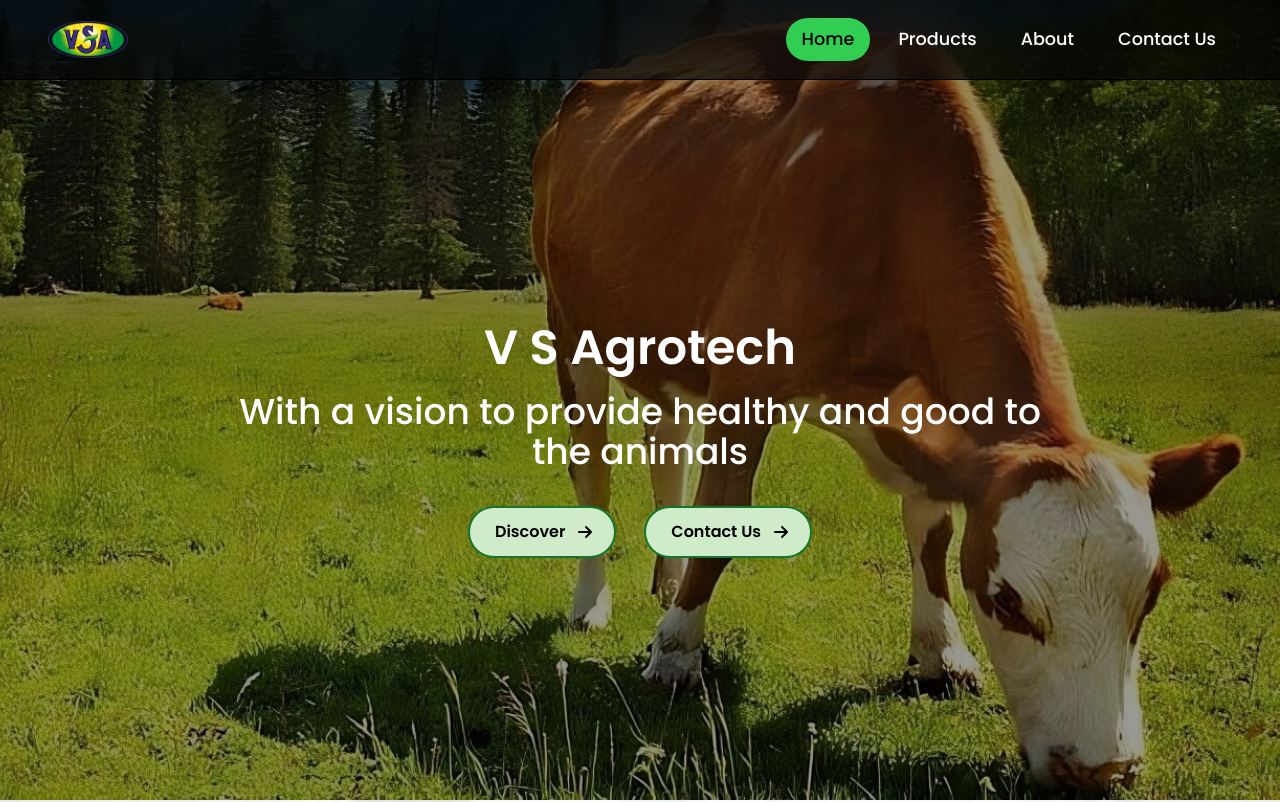
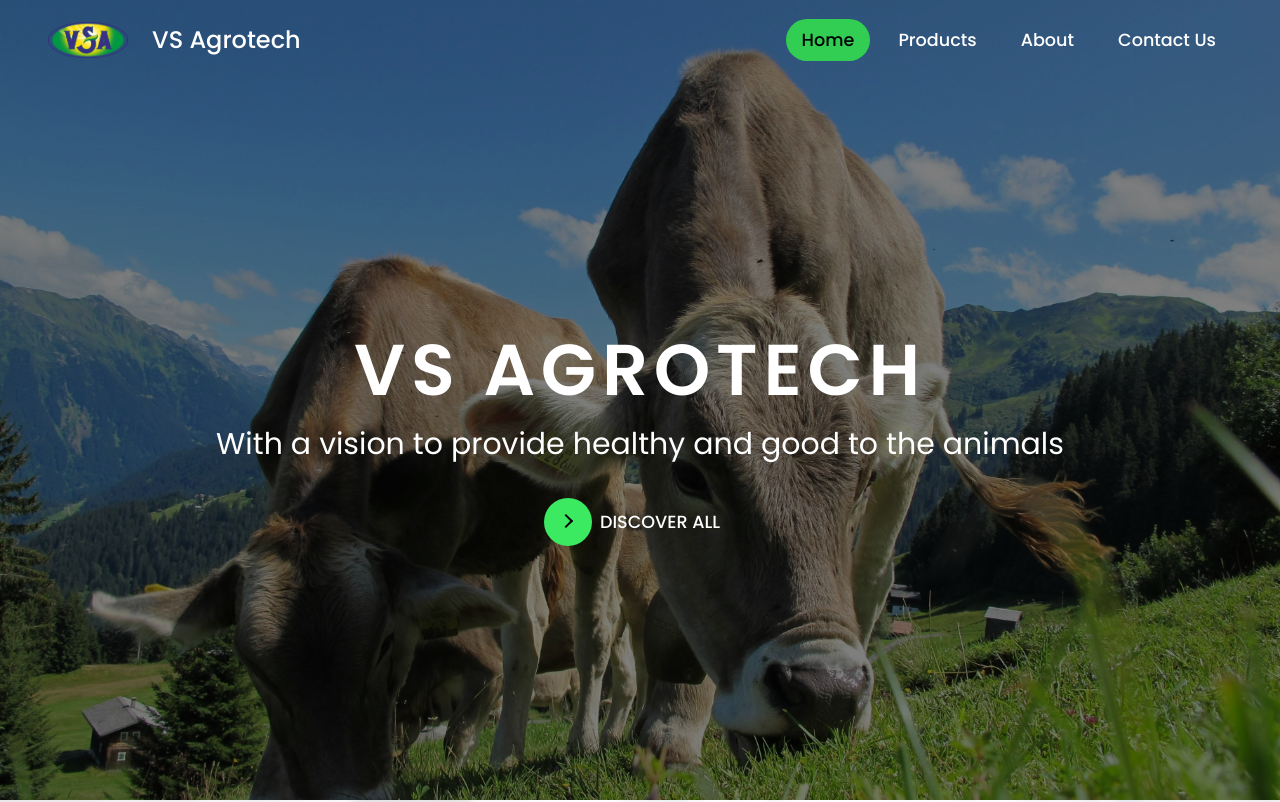
Before and after one commit to kumarpritam1468/vs-agro-tech, a Next.js app: page / in a window 1280 px wide. Shown: the top 802 px of the page. Built offline with nearby package versions, Linux system fonts and the light colour scheme.

Commit message:
update hero section

```diff
--- a/app/components/Navbar.jsx
+++ b/app/components/Navbar.jsx
@@ -1,6 +1,6 @@
 'use client'
 
-import React, { useState } from 'react'
+import React, { useState, useEffect } from 'react'
 import { usePathname } from 'next/navigation';
 import Image from 'next/image';
 import { Squash as Hamburger } from 'hamburger-react'
@@ -9,12 +9,31 @@
   const pathname = usePathname();
 
   const [menuOpen, setMenuOpen] = useState(false);
+  const [scrolled, setScrolled] = useState(true);
+
+  useEffect(() => {
+    const handleScroll = () => {
+       if(pathname === '/'){
+        const isScrolled = window.scrollY > 100;
+        setScrolled(isScrolled);
+      } else {
+        setScrolled(true);
+      }
+    };
+
+    handleScroll();
+    document.addEventListener('scroll', handleScroll);
+    return () => {
+      document.removeEventListener('scroll', handleScroll);
+    };
+  }, []);
+
 
   return (
-    <nav className='fixed top-0 backdrop-blur-2xl bg-black/60 h-[10svh] w-full flex justify-between items-center px-12 max-md:px-6 z-50 border-b border-b-black'>
-      <div className="flex items-center gap-2">
+    <nav className={`fixed top-0 ${scrolled ? 'bg-black/60 backdrop-blur-md' : 'bg-transparent'} h-[10svh] w-full flex justify-between items-center px-12 max-md:px-6 z-50 transition-all duration-700 ease-in-out`}>
+      <div className="flex items-center gap-2 lg:gap-6">
         <Image src="/logo.png" alt="Logo" width={80} height={80} />
-        <h2 className=' font-medium md:hidden text-2xl text-white'> VS Agrotech</h2>
+        <h2 className=' font-medium text-2xl text-white'> VS Agrotech</h2>
       </div>
 
       <div className='navlinks flex gap-3 max-md:hidden'>
--- /dev/null
+++ b/app/components/Videos.jsx
@@ -0,0 +1,9 @@
+const Videos = () => {
+    return (
+        <section className="my-16 w-full flex justify-center items-center text-2xl text-black" >
+            Videos Section here if needed
+        </section>
+    )
+}
+
+export default Videos
--- /dev/null
+++ b/app/framer-configs/framerConfigs.js
@@ -0,0 +1,81 @@
+const slideRight = (delay) => {
+    return {
+        initial: {
+            x: '-10rem',
+            y: 0,
+            opacity: 0
+        },
+        animate: {
+            x: 0,
+            y: 0,
+            opacity: 1,
+            transition: {
+                type: 'spring',
+                duration: .75,
+                delay: delay
+            }
+        }
+    }
+}
+
+const slideLeft = (delay) => {
+    return {
+        initial: {
+            x: '10rem',
+            y: 0,
+            opacity: 0
+        },
+        animate: {
+            x: 0,
+            y: 0,
+            opacity: 1,
+            transition: {
+                type: 'spring',
+                duration: .75,
+                delay: delay
+            }
+        }
+    }
+}
+
+const slideDown = (delay) => {
+    return {
+        initial: {
+            x: 0,
+            y: '-10rem',
+            opacity: 0
+        },
+        animate: {
+            x: 0,
+            y: 0,
+            opacity: 1,
+            transition: {
+                type: 'spring',
+                duration: .75,
+                delay: delay
+            }
+        }
+    }
+}
+
+const slideUp = (delay) => {
+    return {
+        initial: {
+            x: 0,
+            y: '10rem',
+            opacity: 0
+        },
+        animate: {
+            x: 0,
+            y: 0,
+            opacity: 1,
+            transition: {
+                type: 'spring',
+                duration: .75,
+                delay: delay
+            }
+        }
+    }
+}
+
+export { slideDown, slideLeft, slideRight, slideUp };
--- a/app/globals.css
+++ b/app/globals.css
@@ -13,7 +13,7 @@
 }
 
 .bg {
-  background: url('/bg.jpeg') rgba(0, 0, 0, 0.4) right/cover;
+  background: url('/bgNew.jpg') rgba(0, 0, 0, 0.5) bottom/cover;
   /* background-attachment: fixed; */
   background-blend-mode: darken;
 }
@@ -24,7 +24,7 @@
   background-blend-mode: lighten;
 }
 
-.bg2-dark{
+.bg2-dark {
   background: url('/bg2.jpg') rgba(0, 0, 0, 0.4) center/cover;
   /* background-attachment: fixed; */
   background-blend-mode: darken;
@@ -47,10 +47,18 @@
   /* background-attachment: fixed; */
   background-blend-mode: darken;
 }
+
 .bg5 {
   background: url('/bg4.jpg') rgba(0, 0, 0, 0.6) left/cover;
   /* background-attachment: fixed; */
   background-blend-mode: darken;
+}
+
+.outline {
+  -webkit-text-stroke: 2px white;
+  /* backdrop-filter: blur(8px); */
+  color: transparent;
+  text-shadow: 0 0 5px rgba(0, 0, 0, 0.2);
 }
 
 .btn {
@@ -73,7 +81,7 @@
   transition: all 0.6s cubic-bezier(0.23, 1, 0.32, 1);
 }
 
-.btn2{
+.btn2 {
   background: #3bea61;
   box-shadow: 0 0 0 1px black;
 }
@@ -108,7 +116,7 @@
   transition: all 0.8s cubic-bezier(0.23, 1, 0.32, 1);
 }
 
-.btn2 .circle{
+.btn2 .circle {
   background: rgb(110, 255, 13);
 }
 
@@ -150,6 +158,97 @@
   opacity: 1;
 }
 
+/* From Uiverse.io by cssbuttons-io */
+.btn3 {
+  position: relative;
+  display: inline-block;
+  cursor: pointer;
+  outline: none;
+  border: 0;
+  vertical-align: middle;
+  text-decoration: none;
+  background: transparent;
+  padding: 0;
+  font-size: inherit;
+  font-family: inherit;
+  color: white;
+}
+
+.btn3 {
+  width: 12rem;
+  height: auto;
+}
+
+.btn3 .circle {
+  transition: all 0.45s cubic-bezier(0.65, 0, 0.076, 1);
+  position: relative;
+  display: block;
+  margin: 0;
+  width: 3rem;
+  height: 3rem;
+  background: #3bea61;
+  border-radius: 1.625rem;
+}
+
+.btn3 .circle .icon {
+  transition: all 0.45s cubic-bezier(0.65, 0, 0.076, 1);
+  position: absolute;
+  top: 0;
+  bottom: 0;
+  margin: auto;
+  background: black;
+}
+
+.btn3 .circle .icon.arrow {
+  transition: all 0.45s cubic-bezier(0.65, 0, 0.076, 1);
+  left: 0.625rem;
+  width: 1.125rem;
+  height: 0.125rem;
+  background: none;
+}
+
+.btn3 .circle .icon.arrow::before {
+  position: absolute;
+  content: "";
+  top: -0.29rem;
+  right: 0.0625rem;
+  width: 0.625rem;
+  height: 0.625rem;
+  border-top: 0.125rem solid black;
+  border-right: 0.125rem solid black;
+  transform: rotate(45deg);
+}
+
+.btn3 .button-text {
+  transition: all 0.45s cubic-bezier(0.65, 0, 0.076, 1);
+  position: absolute;
+  top: 0;
+  left: 0;
+  right: 0;
+  bottom: 0;
+  padding: 0.6rem 0;
+  margin: 0 0 0 2.5rem;
+  color: white;
+  font-weight: 500;
+  font-size: 1.1rem;
+  line-height: 1.6;
+  text-align: center;
+  text-transform: uppercase;
+}
+
+.btn3:hover .circle {
+  width: 100%;
+}
+
+.btn3:hover .circle .icon.arrow {
+  background: black;
+  transform: translate(1rem, 0);
+}
+
+.btn3:hover .button-text {
+  color: black;
+}
+
 
 .navlinks a {
   @apply font-medium text-[1.1rem] px-4 py-2 w-fit hover:bg-[#32ce53] text-white hover:text-black hover:rounded-full transition-all duration-300 ease-in-out;
@@ -163,8 +262,8 @@
   @apply bg-[#32ce53] text-black rounded-full transition-all duration-300 ease-in-out;
 }
 
-.contact-input{
-  @apply  w-5/6 max-lg:w-full bg-transparent border border-white px-4 py-2 rounded-lg placeholder:text-white;
+.contact-input {
+  @apply w-5/6 max-lg:w-full bg-transparent border border-white px-4 py-2 rounded-lg placeholder:text-white;
 }
 
 @media screen and (min-width: 1440px) {
--- a/app/page.js
+++ b/app/page.js
@@ -1,20 +1,34 @@
+"use client"
+
 import Image from "next/image";
 import { topProducts } from "./data/data";
 import { FaArrowRight } from "react-icons/fa6";
 import ProductCard from "./components/ProductCard";
 import Footer from "./components/Footer";
+import Videos from "./components/Videos";
+
+// import { motion } from "framer-motion";
+// import { slideUp, slideLeft, slideRight } from "./framer-configs/framerConfigs";
+import Link from "next/link";
 
 export default function Home() {
   return (
     <main>
       <section className="bg pt-[10svh] h-[100svh] max-md:px-6 max-md:pb-8 justify-center flex max-md:flex-col items-center gap-16 2xl:gap-40">
-
         <div className=" w-2/3 max-md:w-full flex flex-col justify-center items-center gap-5 text-white text-center">
-          <h1 className=" font-semibold text-5xl">V S Agrotech</h1>
-          <p className=" font-medium text-4xl">With a vision to provide healthy and good to the animals</p>
+          <h1
+            className=" font-semibold text-center text-7xl max-xl:text-6xl tracking-[0.08em]"
+          >
+            VS AGROTECH
+          </h1>
+          <p
+            className=" text-3xl max-xl:text-[1.3rem] text-center"
+          >
+            With a vision to provide healthy and good to the animals
+          </p>
 
           <div className=" flex gap-8 max-md:gap-4 font-medium mt-4">
-            <a href="/products" className="btn max-md:scale-90">
+            {/* <a href="/products" className="btn max-md:scale-90">
               <FaArrowRight className="arr-2" />
               <span className="text">Discover</span>
               <span className="circle"></span>
@@ -26,7 +40,14 @@
               <span className="text">Contact Us</span>
               <span className="circle"></span>
               <FaArrowRight className="arr-1" />
-            </a>
+            </a> */}
+
+            <Link class="btn3" href="/products">
+              <span class="circle" aria-hidden="true">
+                <span class="icon arrow"></span>
+              </span>
+              <span class="button-text">Discover All</span>
+            </Link>
           </div>
         </div>
 
@@ -84,6 +105,8 @@
         </div>
       </section>
 
+      <Videos />
+
       <Footer />
     </main>
   );
--- a/package.json
+++ b/package.json
@@ -10,6 +10,7 @@
   },
   "dependencies": {
     "@emailjs/browser": "^4.4.1",
+    "framer-motion": "^11.9.0",
     "hamburger-react": "^2.5.1",
     "locomotive-scroll": "^5.0.0-beta.15",
     "next": "14.2.5",
```
Also changed, not shown: public/bgNew.jpg (added), 1 other file (tests, documents, lock files or other folders).
